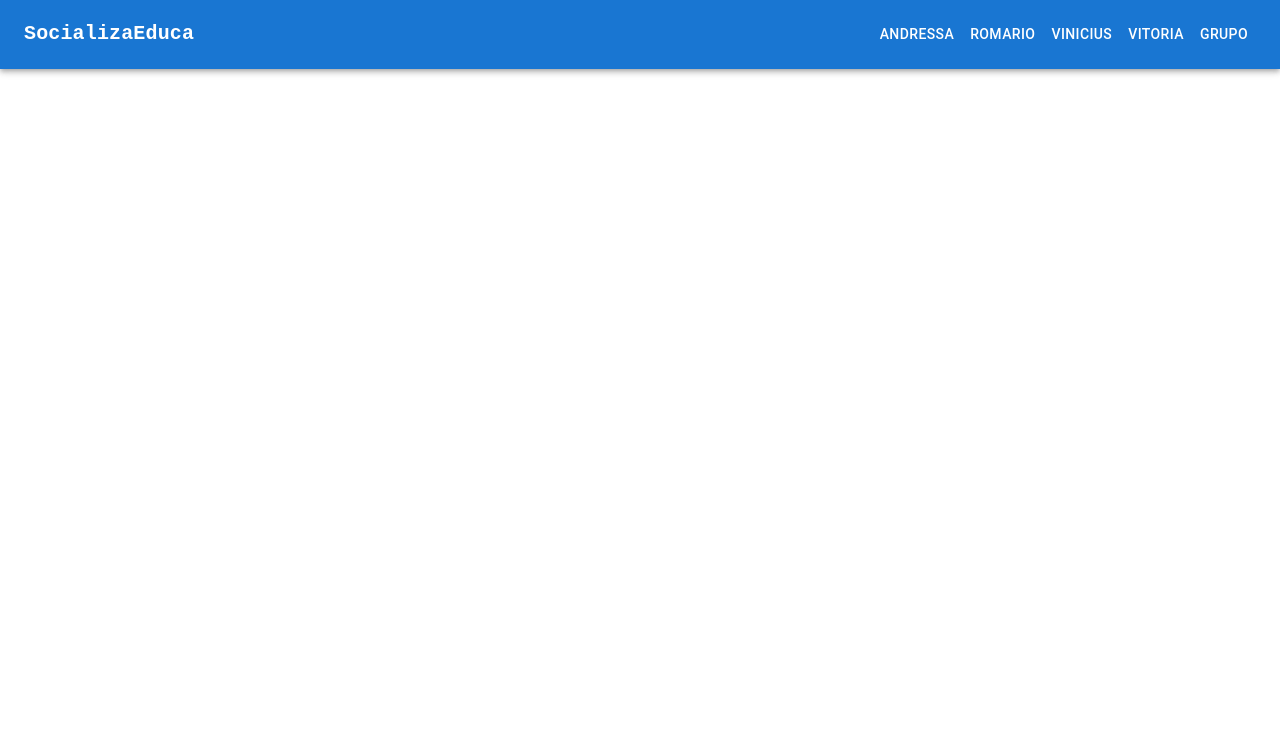
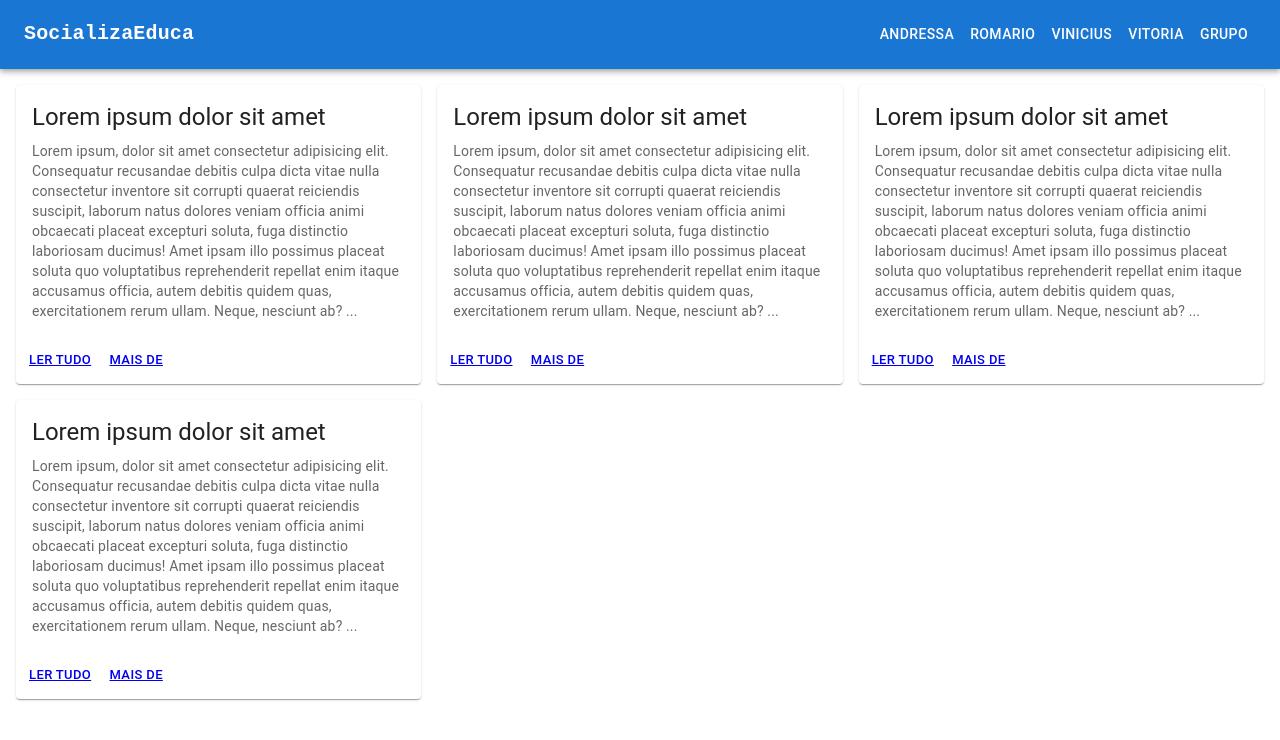
Before and after one commit to Romario-Negreiros/EDS, a Next.js app: page / in a window 1280 px wide. Shown: the top 740 px of the page. Built offline with nearby package versions, Linux system fonts and the light colour scheme.

Commit message:
Create AppCard component and home page

```diff
--- a/src/app/page.tsx
+++ b/src/app/page.tsx
@@ -1,7 +1,54 @@
+import AppCard from "@/components/Card";
+import Box from "@mui/material/Box";
+import Grid from "@mui/material/Grid";
+
 export default function Home() {
-  return (
-    <main>
-
-    </main>
-  )
+    return (
+        <Box sx={{ padding: 2 }}>
+            <Grid container spacing={2}>
+                <Grid item xs={12} sm={6} md={4}>
+                    <AppCard
+                        author="Romario"
+                        title="Lorem ipsum dolor sit amet"
+                        previewContent="
+Lorem ipsum, dolor sit amet consectetur adipisicing elit. Consequatur recusandae debitis culpa dicta vitae nulla consectetur inventore sit corrupti quaerat reiciendis suscipit, laborum natus dolores veniam officia animi obcaecati placeat excepturi soluta, fuga distinctio laboriosam ducimus! Amet ipsam illo possimus placeat soluta quo voluptatibus reprehenderit repellat enim itaque accusamus officia, autem debitis quidem quas, exercitationem rerum ullam. Neque, nesciunt ab?
+"
+                        id={1}
+                    />
+                </Grid>
+                <Grid item xs={12} sm={6} md={4}>
+                    <AppCard
+                        author="Romario"
+                        title="Lorem ipsum dolor sit amet"
+                        previewContent="
+Lorem ipsum, dolor sit amet consectetur adipisicing elit. Consequatur recusandae debitis culpa dicta vitae nulla consectetur inventore sit corrupti quaerat reiciendis suscipit, laborum natus dolores veniam officia animi obcaecati placeat excepturi soluta, fuga distinctio laboriosam ducimus! Amet ipsam illo possimus placeat soluta quo voluptatibus reprehenderit repellat enim itaque accusamus officia, autem debitis quidem quas, exercitationem rerum ullam. Neque, nesciunt ab?
+"
+                        id={2}
+                    />
+                </Grid>
+                <Grid item xs={12} sm={6} md={4}>
+                    {" "}
+                    <AppCard
+                        author="Romario"
+                        title="Lorem ipsum dolor sit amet"
+                        previewContent="
+Lorem ipsum, dolor sit amet consectetur adipisicing elit. Consequatur recusandae debitis culpa dicta vitae nulla consectetur inventore sit corrupti quaerat reiciendis suscipit, laborum natus dolores veniam officia animi obcaecati placeat excepturi soluta, fuga distinctio laboriosam ducimus! Amet ipsam illo possimus placeat soluta quo voluptatibus reprehenderit repellat enim itaque accusamus officia, autem debitis quidem quas, exercitationem rerum ullam. Neque, nesciunt ab?
+"
+                        id={3}
+                    />
+                </Grid>
+                <Grid item xs={12} sm={6} md={4}>
+                    {" "}
+                    <AppCard
+                        author="Romario"
+                        title="Lorem ipsum dolor sit amet"
+                        previewContent="
+Lorem ipsum, dolor sit amet consectetur adipisicing elit. Consequatur recusandae debitis culpa dicta vitae nulla consectetur inventore sit corrupti quaerat reiciendis suscipit, laborum natus dolores veniam officia animi obcaecati placeat excepturi soluta, fuga distinctio laboriosam ducimus! Amet ipsam illo possimus placeat soluta quo voluptatibus reprehenderit repellat enim itaque accusamus officia, autem debitis quidem quas, exercitationem rerum ullam. Neque, nesciunt ab?
+"
+                        id={4}
+                    />
+                </Grid>
+            </Grid>
+        </Box>
+    );
 }
--- /dev/null
+++ b/src/components/Card.tsx
@@ -0,0 +1,48 @@
+import * as React from "react";
+import Card from "@mui/material/Card";
+import CardActions from "@mui/material/CardActions";
+import CardContent from "@mui/material/CardContent";
+import Button from "@mui/material/Button";
+import Typography from "@mui/material/Typography";
+import Link from "next/link";
+
+interface Props {
+    id: number;
+    author: string;
+    title: string;
+    previewContent: string;
+    disableSecondLink?: boolean;
+}
+
+export default function AppCard({
+    id,
+    author,
+    title,
+    previewContent,
+    disableSecondLink,
+}: Props) {
+    return (
+        <Card>
+            <CardContent>
+                <Typography gutterBottom variant="h5" component="div">
+                    {title}
+                </Typography>
+                <Typography variant="body2" color="text.secondary">
+                    {previewContent}...
+                </Typography>
+            </CardContent>
+            <CardActions>
+                <Button size="small">
+                    <Link href={`/${author.toLowerCase()}/${id}`}>
+                        Ler tudo
+                    </Link>
+                </Button>
+                {!disableSecondLink && (
+                    <Button size="small">
+                        <Link href={`/${author.toLowerCase()}`}>Mais de</Link>
+                    </Button>
+                )}
+            </CardActions>
+        </Card>
+    );
+}
```
